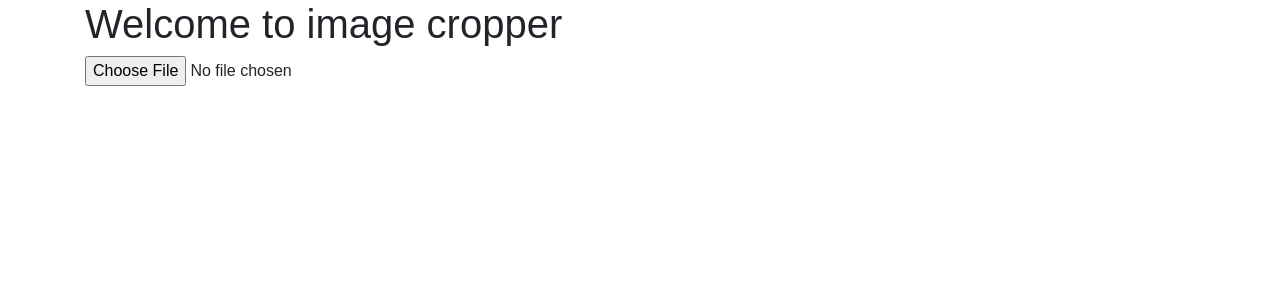
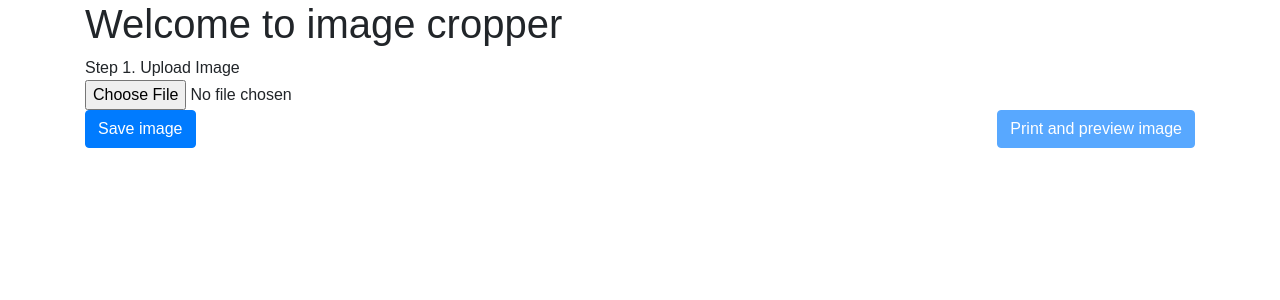
Before and after one commit to SumanH08/klinify, a React (Create React App) app: page / in a window 1280 px wide. Shown: the top 300 px of the page. Built offline with nearby package versions, Linux system fonts and the light colour scheme.

Commit message:
added saveImage compoenet, basic styles

```diff
--- a/src/Components/CropImage.js
+++ b/src/Components/CropImage.js
@@ -57,6 +57,7 @@ class CropImage extends React.Component {
   render() {
     console.log(this.state.cWidth, this.state.cHeight);
     return (
+      <div>
         <div className="image-wrapper">
           <Cropper
             src={this.props.uploadedImage}
@@ -70,7 +71,17 @@ class CropImage extends React.Component {
             }}
             onChange={this.onChange}
           />
-        <Button onClick={this.handleClick.bind(this, this.values)}>Crop</Button>
+        </div>
+        <div style={{ display: "inline-block" }}>
+          Step 2.
+          <Button
+            color="primary"
+            style={{ marginLeft: "12px" }}
+            onClick={this.handleClick}
+          >
+            Crop
+          </Button>
+        </div>
       </div>
     );
   }
--- a/src/Components/CropWrapper.js
+++ b/src/Components/CropWrapper.js
@@ -2,6 +2,7 @@ import React from "react";
 import UploadImage from "./UploadImage.js";
 import CropImage from "./CropImage.js";
 import DisplayCroppedImg from "./DisplayCroppedImg.js";
+import SaveImage from "./SaveImage.js";
 import PrintPreview from "./PrintPreview.js";
 import { Container } from "reactstrap";
 
@@ -13,6 +14,7 @@ class CropWrapper extends React.Component {
       isUploaded: false,
       croppedImgUrl: "",
       isClicked: false,
+      isSaveClicked: false,
       ImgForPreview: ""
     };
   }
@@ -32,18 +34,24 @@ class CropWrapper extends React.Component {
     );
   };
 
-  onChange = values => {
-    // console.log("Values inside parent here", values);
-  };
-
   handleClick = cropFunc => {
     this.setState({ isClicked: true });
     this.setState({ croppedImgUrl: cropFunc });
-    this.sendCroppedImgToAPI(cropFunc);
+  };
+
+  saveImageOnClick = () => {
+    this.setState({ isSaveClicked: true });
+    console.log("Saving image now");
+    // this.setState({ croppedImgUrl: cropFunc });
+    this.sendCroppedImgToAPI(this.state.croppedImgUrl);
   };
 
   clearInput = () => {
-    this.setState({ isUploaded: false, isClicked: false });
+    this.setState({
+      isUploaded: false,
+      isClicked: false,
+      isSaveClicked: false
+    });
   };
 
   sendCroppedImgToAPI = croppedImgUrl => {
@@ -77,10 +85,6 @@ class CropWrapper extends React.Component {
             isClicked={this.state.isClicked}
             croppedImgUrl={this.state.croppedImgUrl}
           />
-          <PrintPreview
-            isClicked={this.state.isClicked}
-            ImgForPreview={this.state.ImgForPreview}
-          />
         </div>
       );
     }
@@ -94,6 +98,20 @@ class CropWrapper extends React.Component {
             clearInput={this.clearInput}
           />
           {cropComponent}
+          <div style={{ marginBottom: "24px" }}>
+            <div style={{ display: "inline-block" }}>
+              <SaveImage
+                isSaveClicked={this.state.isSaveClicked}
+                saveImageOnClick={this.saveImageOnClick}
+              />
+            </div>
+            <div style={{ display: "inline-block", float: "right" }}>
+              <PrintPreview
+                isSaveClicked={this.state.isSaveClicked}
+                ImgForPreview={this.state.ImgForPreview}
+              />
+            </div>
+          </div>
         </Container>
       </div>
     );
--- a/src/Components/DisplayCroppedImg.js
+++ b/src/Components/DisplayCroppedImg.js
@@ -5,10 +5,14 @@ class displayCroppedImg extends React.Component {
     let displayCroppedImg;
     if (this.props.isClicked) {
       displayCroppedImg = (
-        <img src={this.props.croppedImgUrl} alt="cropped-img" />
+        <img
+          style={{ maxWidth: "800px", maxHeight: "400px" }}
+          src={this.props.croppedImgUrl}
+          alt="cropped-img"
+        />
       );
     }
-    return <div>{displayCroppedImg}</div>;
+    return <div className="crop-wrapper">{displayCroppedImg}</div>;
   }
 }
 
--- a/src/Components/PrintPreview.js
+++ b/src/Components/PrintPreview.js
@@ -1,20 +1,16 @@
 import React from "react";
+import { Button } from "reactstrap";
+import { Link } from "react-router-dom";
 
 class PrintPreview extends React.Component {
-  openPreview = () => {
-    this.props.openPreview();
-  };
-
   render() {
-    let previewImg;
-    if (this.props.isClicked) {
-      previewImg = (
-        <a href={`/print?img=${this.props.ImgForPreview}`} target="_blank">
-          Preview image here
-        </a>
-      );
-    }
-    return <div>{previewImg}</div>;
+    return (
+      <Link to={`/print?img=${this.props.ImgForPreview}`} target="_blank">
+        <Button color="primary" disabled={!this.props.isSaveClicked}>
+          Print and preview image
+        </Button>
+      </Link>
+    );
   }
 }
 
--- /dev/null
+++ b/src/Components/SaveImage.js
@@ -0,0 +1,22 @@
+import React from "react";
+import { Button } from "reactstrap";
+
+class SaveImage extends React.Component {
+  render() {
+    return (
+      <Button color="primary" onClick={this.props.saveImageOnClick}>
+        Save image
+      </Button>
+    );
+  }
+}
+
+export default SaveImage;
+
+// <a href={`/print?img=${this.props.ImgForPreview}`} target="_blank">
+//   Save image
+// </a>
+
+// openPreview = () => {
+//   this.props.openPreview();
+// };
--- a/src/Components/UploadImage.js
+++ b/src/Components/UploadImage.js
@@ -13,11 +13,16 @@ class UploadImage extends React.Component {
   render() {
     let displayClearBtn;
     if (this.props.isUploaded) {
-      displayClearBtn = <Button onClick={this.clearInput}>Clear Input</Button>;
+      displayClearBtn = (
+        <Button color="warning" onClick={this.clearInput}>
+          Clear Input
+        </Button>
+      );
     }
     return (
       <div>
         <div style={{ display: "inline-block" }}>
+          Step 1. Upload Image
           <Input
             type="file"
             id="file"
--- a/src/index.css
+++ b/src/index.css
@@ -2,10 +2,19 @@ body {
   margin: 0;
   padding: 0;
   font-family: sans-serif;
+  overflow: scroll;
 }
 
 .image-wrapper {
-  max-width: 1000;
-  max-height: 600;
+  max-width: 1000px;
+  max-height: 800px;
   padding-top: 24px;
+  padding-bottom: 24px;
 }
+
+.crop-wrapper {
+  max-width: 1000px;
+  max-height: 800px;
+  padding-top: 24px;
+  padding-bottom: 24px;
+}
```
Lines whose indentation alone changed are shown as unchanged.
